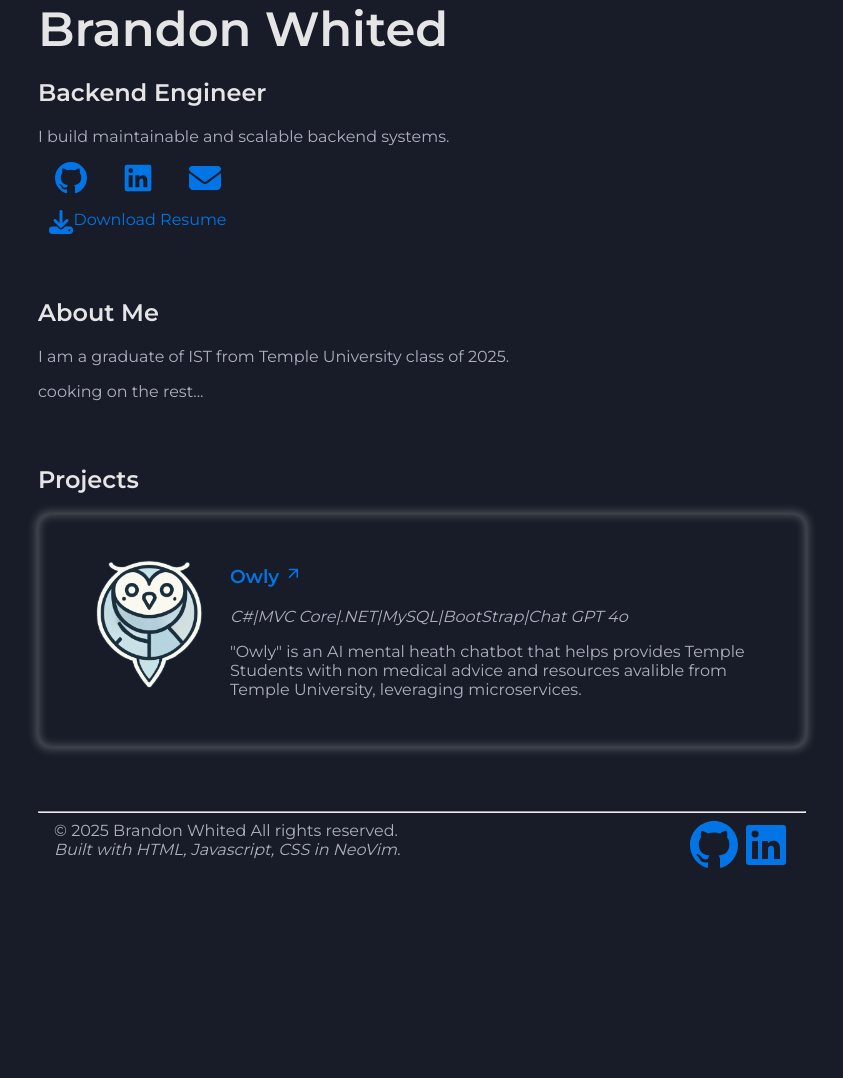
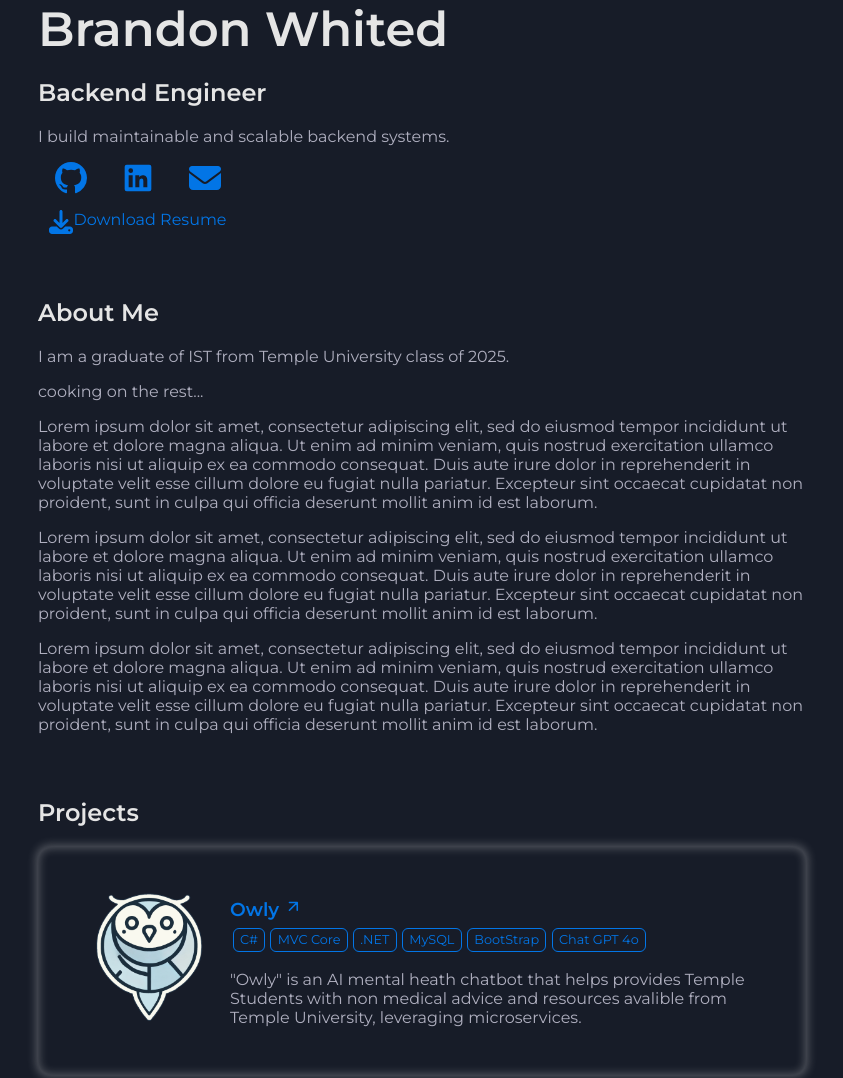
Before and after one commit to BrandonWhited-dev/Portfolio, a plain HTML site: page index.html in a window 1280 px wide. Shown: the top 1078 px of the page, without its empty margins (218-1061 px from the left). Before the commit the page ends 873 px from the top, so only its background shows below. Drawn offline with Linux system fonts and the light colour scheme.

Commit message:
added skill tags

```diff
--- a/index.html
+++ b/index.html
@@ -50,8 +50,21 @@
 
       <div class="about-me-container">
         <h2>About Me</h2>
-        <p>I am a graduate of IST from Temple University class of 2025.</p>
-        <p>cooking on the rest...</p>
+        <p>
+          I am a graduate of IST from Temple University class of 2025.
+        </p>
+        <p>
+          cooking on the rest...
+        </p>
+        <p>
+Lorem ipsum dolor sit amet, consectetur adipiscing elit, sed do eiusmod tempor incididunt ut labore et dolore magna aliqua. Ut enim ad minim veniam, quis nostrud exercitation ullamco laboris nisi ut aliquip ex ea commodo consequat. Duis aute irure dolor in reprehenderit in voluptate velit esse cillum dolore eu fugiat nulla pariatur. Excepteur sint occaecat cupidatat non proident, sunt in culpa qui officia deserunt mollit anim id est laborum.
+        </p>
+        <p>
+Lorem ipsum dolor sit amet, consectetur adipiscing elit, sed do eiusmod tempor incididunt ut labore et dolore magna aliqua. Ut enim ad minim veniam, quis nostrud exercitation ullamco laboris nisi ut aliquip ex ea commodo consequat. Duis aute irure dolor in reprehenderit in voluptate velit esse cillum dolore eu fugiat nulla pariatur. Excepteur sint occaecat cupidatat non proident, sunt in culpa qui officia deserunt mollit anim id est laborum.
+        </p>
+        <p>
+Lorem ipsum dolor sit amet, consectetur adipiscing elit, sed do eiusmod tempor incididunt ut labore et dolore magna aliqua. Ut enim ad minim veniam, quis nostrud exercitation ullamco laboris nisi ut aliquip ex ea commodo consequat. Duis aute irure dolor in reprehenderit in voluptate velit esse cillum dolore eu fugiat nulla pariatur. Excepteur sint occaecat cupidatat non proident, sunt in culpa qui officia deserunt mollit anim id est laborum.
+        </p>
       </div>
 
     </section>
@@ -65,14 +78,21 @@
           <img src="pics/Owly.png" alt="Owly Logo">
         </div>
         <div class="project-info">
-          <h3>
+          <h3 class="project-name">
             <a href="">Owly
               <svg xmlns="http://www.w3.org/2000/svg" viewBox="0 0 24 24" fill="none" stroke="currentColor" stroke-width="2" stroke-linecap="round" stroke-linejoin="round">
                 <path d="M7 17L17 7M7 7h10v10"/>
               </svg>
             </a>
           </h3>
-          <span><em>C#|MVC Core|.NET|MySQL|BootStrap|Chat GPT 4o</em></span>
+          <div class="skill-tag-container">
+            <span class="skill-tag">C#</span>
+            <span class="skill-tag">MVC Core</span>
+            <span class="skill-tag">.NET</span>
+            <span class="skill-tag">MySQL</span>
+            <span class="skill-tag">BootStrap</span>
+            <span class="skill-tag">Chat GPT 4o</span>
+          </div>
           <p>"Owly" is an AI mental heath chatbot that helps provides Temple Students with non medical advice and resources avalible from Temple University, leveraging microservices.</p>
         </div>
       </div>
--- a/styles/body.css
+++ b/styles/body.css
@@ -10,6 +10,10 @@
 
 section{
   margin-bottom: 4em;
+}
+
+#footer {
+  margin-bottom: 1em;
 }
 
 a {
@@ -33,16 +37,16 @@
 }
 
 a {
-
 color:#0275e6;
 }
 
-.arror-link {
-
-}
-
 .skill-tag {
-color:#0275e6;
+  color:#0275e6;
+  padding: .25em .5em;
+  margin: 0.2em;
+  font-size: 0.8em;
+  border: 1px solid #0275e6;
+  border-radius: 6px;
 }
 
 @media (max-width: 760px){
--- a/styles/projects.css
+++ b/styles/projects.css
@@ -14,6 +14,26 @@
   max-width: 1em;
 }
 
+.project-name{
+  margin-bottom: 0.25em;
+}
+
+.skill-tag-container {
+  display: flex;
+  flex-wrap: wrap;
+  margin: 0;
+  padding: 0;
+}
+
+.skill-tag {
+  color:#0275e6;
+  padding: .25em .5em;
+  margin: 0.2em;
+  font-size: 0.8em;
+  border: 1px solid #0275e6;
+  border-radius: 6px;
+}
+
 @media (min-width: 760px){
   .project-container{
     display:flex;
```
